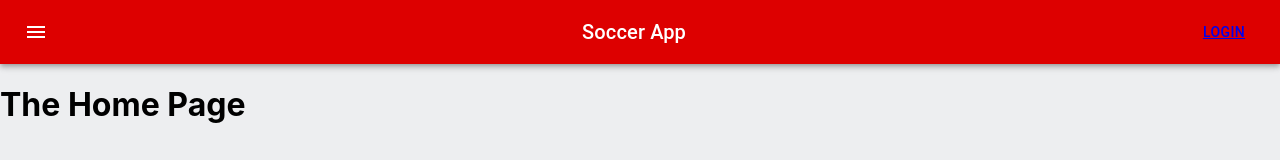
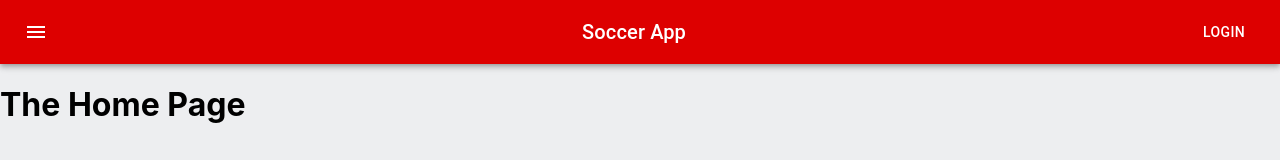
Before and after one commit to ConnerChappell/3790-react-project3, a React (Create React App) app: page /home in a window 1280 px wide. Shown: the top 160 px of the page. Built offline with nearby package versions, Linux system fonts and the light colour scheme; no server answers.

Commit message:
Styled login button

```diff
--- a/src/components/nav/ButtonAppBar.js
+++ b/src/components/nav/ButtonAppBar.js
@@ -47,10 +47,14 @@ const ButtonAppBar = () => {
                 <ListItem button onClick={() => handleNavChoice('home')}>
                     <ListItemText primary="Home" />
                 </ListItem>
-                <ListItem button onClick={() => handleNavChoice('english-premier-league')}>
+                <ListItem
+                    button
+                    onClick={() => handleNavChoice('english-premier-league')}>
                     <ListItemText primary="English Premier League" />
                 </ListItem>
-                <ListItem button onClick={() => handleNavChoice('german-bundesliga')}>
+                <ListItem
+                    button
+                    onClick={() => handleNavChoice('german-bundesliga')}>
                     <ListItemText primary="German Bundesliga" />
                 </ListItem>
             </List>
@@ -76,14 +80,23 @@ const ButtonAppBar = () => {
                             onClick={toggleDrawer}>
                             <MenuIcon />
                         </IconButton>
+
                         <Typography
                             variant="h6"
                             component="div"
                             sx={{ flexGrow: 1 }}>
                             Soccer App
                         </Typography>
+
                         <Button color="inherit">
-                            <NavLink to="/login">Login</NavLink>
+                            <NavLink
+                                to="/login"
+                                style={{
+                                    textDecoration: 'none',
+                                    color: '#fff',
+                                }}>
+                                Login
+                            </NavLink>
                         </Button>
                     </Toolbar>
                 </AppBar>
```
